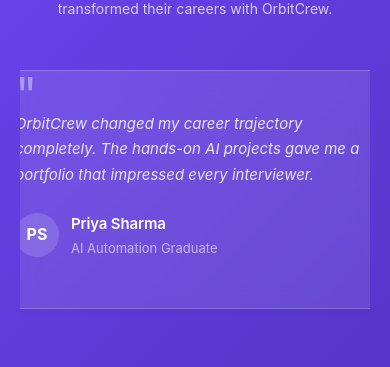
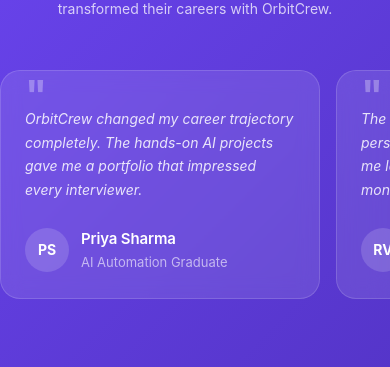
Before and after one commit to solankiharsh0217-design/Orbitcrew-AI-academy, a React (Vite) app: page / in a window 390 px wide. Shown: the part 11308-11675 px from the top of the page. Built offline with nearby package versions, Linux system fonts and the light colour scheme.

Commit message:
fix: align testimonials section headings and cards properly

```diff
--- a/src/App.css
+++ b/src/App.css
@@ -390,38 +390,6 @@
   color: var(--white);
 }
 
-.section-accent .testimonial-card {
-  background: rgba(255, 255, 255, 0.1);
-  border-color: rgba(255, 255, 255, 0.2);
-  backdrop-filter: blur(10px);
-}
-
-.section-accent .testimonial-card:hover {
-  background: rgba(255, 255, 255, 0.15);
-  border-color: rgba(255, 255, 255, 0.3);
-}
-
-.section-accent .testimonial-quote {
-  color: rgba(255, 255, 255, 0.85);
-}
-
-.section-accent .testimonial-quote::before {
-  color: rgba(255, 255, 255, 0.4);
-}
-
-.section-accent .testimonial-name {
-  color: var(--white);
-}
-
-.section-accent .testimonial-role {
-  color: rgba(255, 255, 255, 0.6);
-}
-
-.section-accent .testimonial-avatar {
-  background: rgba(255, 255, 255, 0.15);
-  color: var(--white);
-}
-
 .section-split {
   display: grid;
   grid-template-columns: 1fr 1fr;
@@ -508,9 +476,6 @@
   margin-bottom: 48px;
   line-height: 1.75;
   max-width: 640px;
-}
-
-.section-subtitle[style*="margin: 0 auto"] {
   margin-left: auto;
   margin-right: auto;
 }
@@ -912,7 +877,10 @@
   overflow-x: auto;
   scroll-snap-type: x mandatory;
   scrollbar-width: none;
-  padding-bottom: 8px;
+  padding-bottom: 16px;
+  margin: 0 -12px;
+  padding-left: 12px;
+  padding-right: 12px;
 }
 
 .testimonials-track::-webkit-scrollbar {
@@ -920,39 +888,42 @@
 }
 
 .testimonial-card {
-  min-width: 360px;
-  max-width: 400px;
+  min-width: 340px;
+  max-width: 380px;
   flex-shrink: 0;
   scroll-snap-align: start;
   padding: 32px;
-  background: var(--white);
-  border: 1px solid var(--primary-border);
+  background: rgba(255, 255, 255, 0.1);
+  border: 1px solid rgba(255, 255, 255, 0.15);
   border-radius: var(--radius-lg);
-  box-shadow: var(--shadow-sm);
+  backdrop-filter: blur(10px);
+  -webkit-backdrop-filter: blur(10px);
   transition: all var(--transition-base);
 }
 
 .testimonial-card:hover {
-  border-color: var(--primary-border-hover);
-  box-shadow: var(--shadow-primary);
+  background: rgba(255, 255, 255, 0.15);
+  border-color: rgba(255, 255, 255, 0.25);
+  transform: translateY(-4px);
 }
 
 .testimonial-quote {
-  font-size: 1rem;
+  font-size: 0.9375rem;
   line-height: 1.7;
-  color: var(--gray-600);
+  color: rgba(255, 255, 255, 0.85);
   margin-bottom: 24px;
   font-style: italic;
 }
 
 .testimonial-quote::before {
   content: '"';
-  font-size: 3rem;
-  color: var(--primary-light);
+  font-size: 2.5rem;
+  color: rgba(255, 255, 255, 0.3);
   line-height: 0;
   display: block;
-  margin-bottom: 16px;
+  margin-bottom: 12px;
   font-style: normal;
+  font-weight: 700;
 }
 
 .testimonial-author {
@@ -965,35 +936,44 @@
   width: 44px;
   height: 44px;
   border-radius: 50%;
-  background: linear-gradient(135deg, var(--primary-bg), var(--accent-bg));
+  background: rgba(255, 255, 255, 0.15);
   display: flex;
   align-items: center;
   justify-content: center;
   font-weight: 700;
-  color: var(--primary);
-  font-size: 1rem;
+  color: var(--white);
+  font-size: 0.875rem;
+  flex-shrink: 0;
 }
 
 .testimonial-name {
   font-size: 0.9375rem;
   font-weight: 600;
-  color: var(--gray-900);
+  color: var(--white);
   letter-spacing: -0.01em;
 }
 
 .testimonial-role {
   font-size: 0.8125rem;
-  color: var(--gray-500);
+  color: rgba(255, 255, 255, 0.6);
 }
 
 @media (max-width: 768px) {
+  .testimonials-track {
+    margin: 0 -20px;
+    padding-left: 20px;
+    padding-right: 20px;
+    gap: 16px;
+  }
+
   .testimonial-card {
-    min-width: 300px;
+    min-width: 280px;
+    max-width: 320px;
     padding: 24px;
   }
 
   .testimonial-quote {
-    font-size: 0.9375rem;
+    font-size: 0.875rem;
   }
 }
 
```
